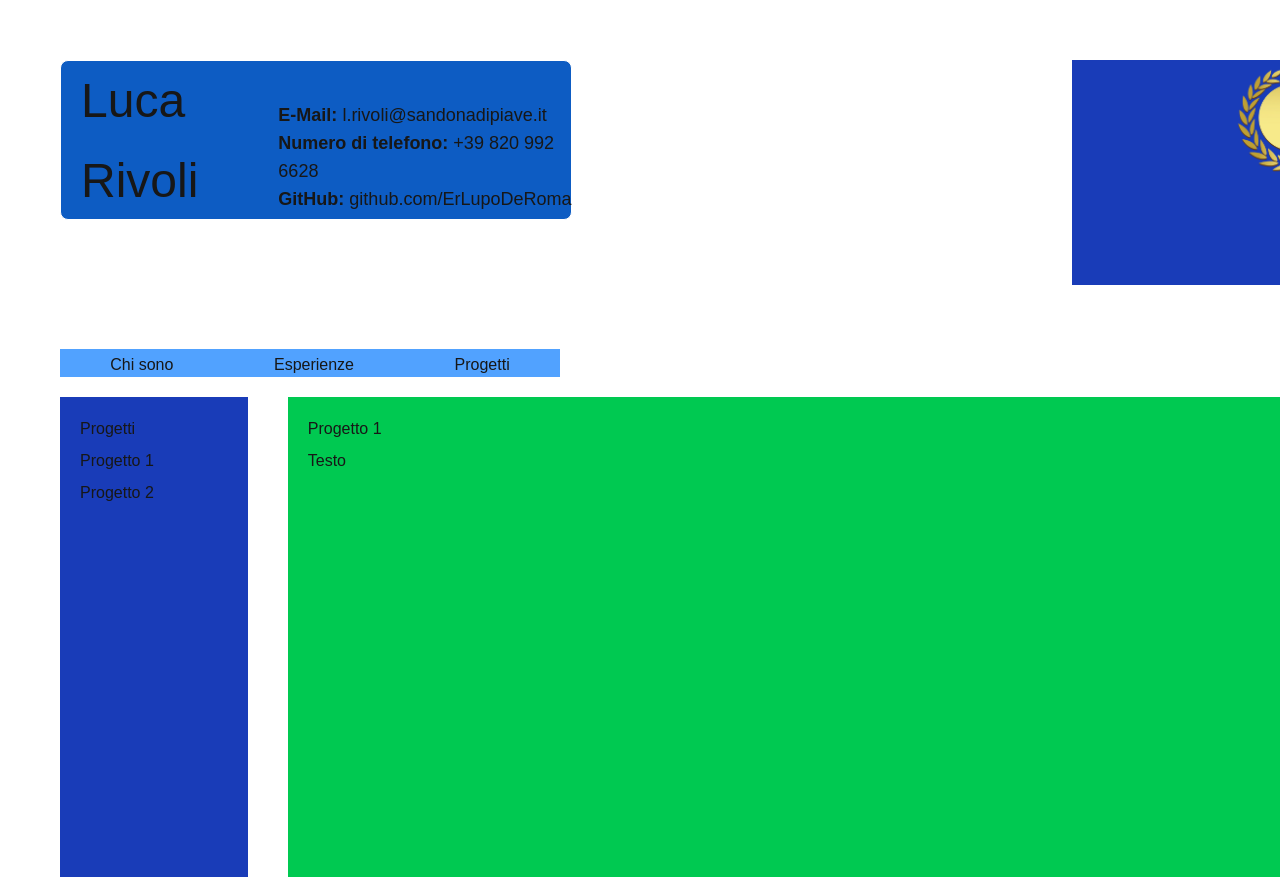
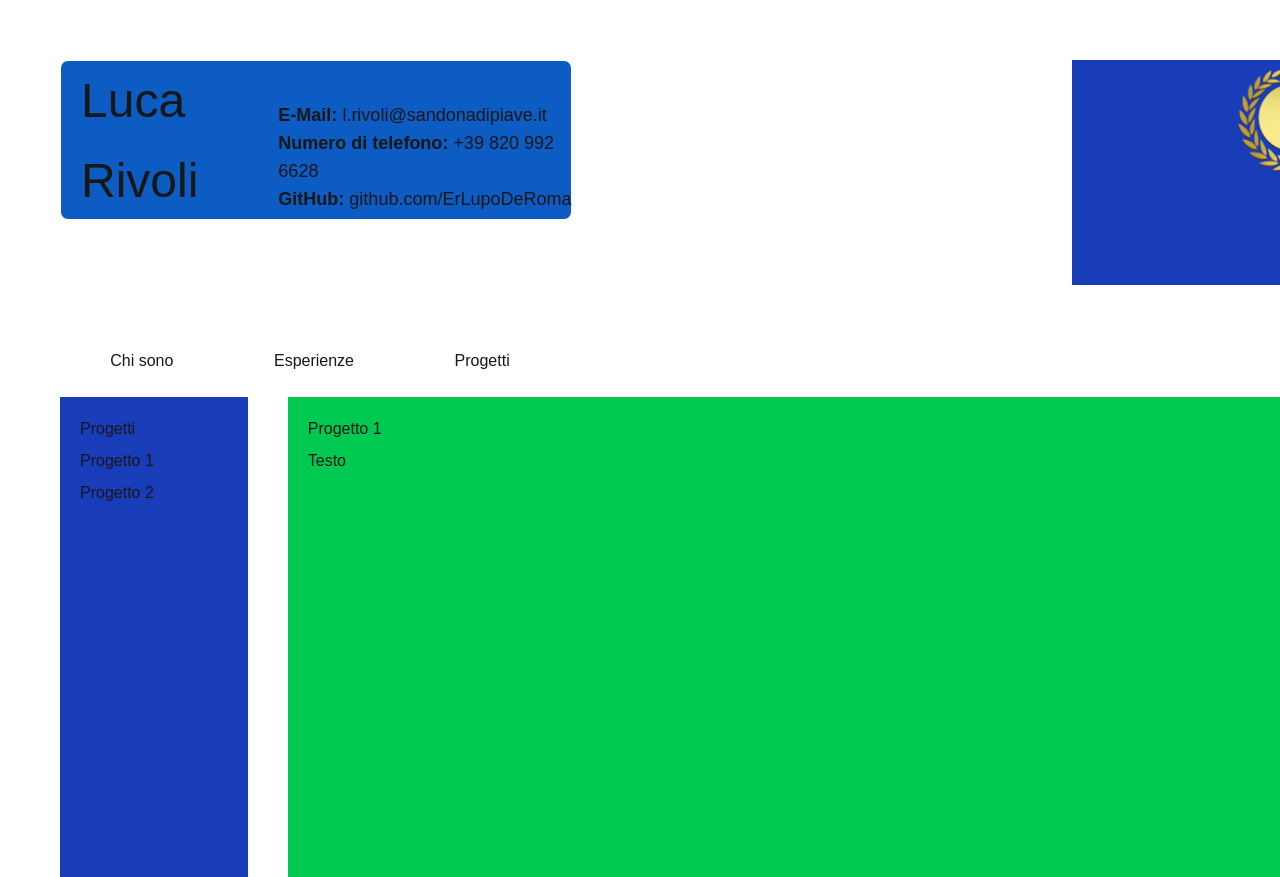
Before and after one commit to ErLupoDeRoma/portfolio, a Next.js app in the folder portfolio/: page / in a window 1280 px wide. Shown: the top 877 px of the page. Built offline with nearby package versions, Linux system fonts and the light colour scheme.

Commit message:
Cambio dello stile dell elemento Riquadro_Navbar

```diff
--- a/portfolio/app/globals.css
+++ b/portfolio/app/globals.css
@@ -29,3 +29,11 @@ body {
   text-align: start;
   line-height: 80px;
 }
+
+.nav-option:hover {
+  border-color: #ffffff;
+  background: #0D5CC3;
+  border-width: 1px;
+  border-style: solid;
+
+}
--- a/portfolio/components/Riquadro_Navbar.js
+++ b/portfolio/components/Riquadro_Navbar.js
@@ -2,14 +2,14 @@ export default function Navbar() {
   return (
     <>
 
-      <div id="generale" className="mt-5 flex flex-row justify-around bg-blue-400 w-125 h-7">
-        <div id="chi sono" className="mt-1">
+      <div id="generale" className="mt-5 flex flex-row justify-around w-125 h-7">
+        <div id="chi_sono" className="px-6 rounded-lg transition nav-option">
           Chi sono
         </div>
-        <div id="esperienze" className="mt-1">
+        <div id="esperienze" className="px-6 rounded-lg transition nav-option">
           Esperienze
         </div>
-        <div id="progetti" className="mt-1">
+        <div id="progetti" className="px-6 rounded-lg transition nav-option">
           Progetti
         </div>
       </div>
```
